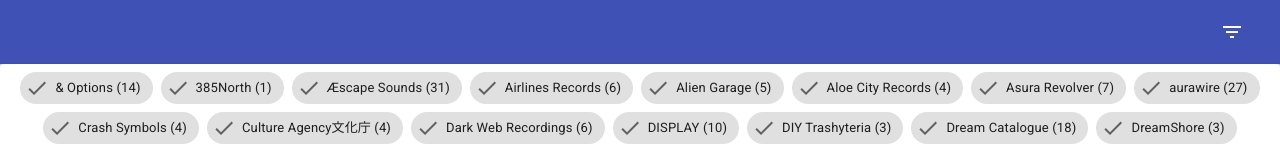
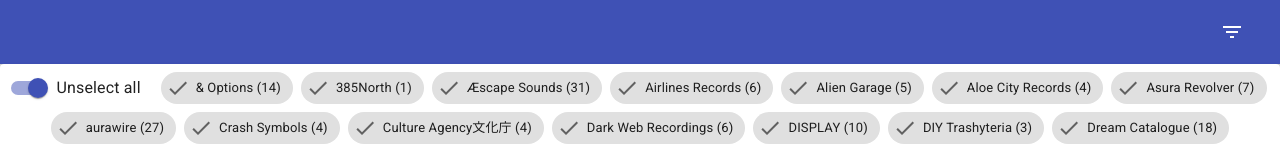
Before and after one commit to idleherb/vaporwave-merch-tracker, a React (Create React App) app in the folder frontend/: page / in a window 1280 px wide. Both pictures are taken after a click on the button 1232 px from the left and 32 px from the top of the page. Shown: the top 151 px of the page. Built offline with nearby package versions, Linux system fonts and the light colour scheme; data requests are answered from the project's data file.

Commit message:
Add select switch for all labels

```diff
--- a/frontend/src/App.jsx
+++ b/frontend/src/App.jsx
@@ -1,21 +1,24 @@
+import React, { useEffect, useState } from 'react';
+
+import { makeStyles } from '@material-ui/core/styles';
 import AppBar from '@material-ui/core/AppBar';
 import Card from '@material-ui/core/Card';
 import CardActionArea from '@material-ui/core/CardActionArea';
 import CardContent from '@material-ui/core/CardContent';
 import CardMedia from '@material-ui/core/CardMedia';
+import CheckIcon from '@material-ui/icons/Check';
 import Chip from '@material-ui/core/Chip';
+import Container from '@material-ui/core/Container';
+import CssBaseline from '@material-ui/core/CssBaseline';
+import FilterListIcon from '@material-ui/icons/FilterList';
+import FormControlLabel from '@material-ui/core/FormControlLabel';
+import Grid from '@material-ui/core/Grid';
+import IconButton from '@material-ui/core/IconButton';
 import LinearProgress from '@material-ui/core/LinearProgress';
-import Container from '@material-ui/core/Container';
-import Grid from '@material-ui/core/Grid';
+import Paper from '@material-ui/core/Paper';
+import Switch from '@material-ui/core/Switch';
+import Toolbar from '@material-ui/core/Toolbar';
 import Typography from '@material-ui/core/Typography';
-import Paper from '@material-ui/core/Paper';
-import Toolbar from '@material-ui/core/Toolbar';
-import CssBaseline from '@material-ui/core/CssBaseline';
-import CheckIcon from '@material-ui/icons/Check';
-import IconButton from '@material-ui/core/IconButton';
-import FilterListIcon from '@material-ui/icons/FilterList';
-import { makeStyles } from '@material-ui/core/styles';
-import React, { useEffect, useState } from 'react';
 
 import fetchMerchItems from './service/service';
 
@@ -64,6 +67,7 @@ function App() {
   const [initialized, setInitialized] = useState(false);
   const [showFilter, setShowFilter] = useState(false);
   const [merchItems, setMerchItems] = useState([]);
+  const [selectAll, setSelectAll] = useState(true);
   const [labels, setLabels] = useState({});
   const classes = useStyles();
 
@@ -94,6 +98,16 @@ function App() {
     setShowFilter(!showFilter);
   }
 
+  function handleChangeSelectAll(event) {
+    const selectAllNew = event.target.checked;
+    setSelectAll(selectAllNew);
+    const newLabels = { ...labels };
+    Object.keys(labels).forEach((label) => {
+      newLabels[label] = selectAllNew;
+    });
+    setLabels(newLabels);
+  }
+
   return initialized ? (
     <>
       <CssBaseline />
@@ -107,6 +121,12 @@ function App() {
           </Toolbar>
         </AppBar>
         <Paper className={`${classes.filterArea} ${showFilter ? '' : classes.hidden}`}>
+          <FormControlLabel
+            control={
+              <Switch checked={selectAll} onChange={handleChangeSelectAll} value="selectAll" color="primary" />
+            }
+            label={`${selectAll ? 'Unselect' : 'Select'} all`}
+          />
           {Object
             .keys(labels)
             .sort((a, b) => a.localeCompare(b))
@@ -144,7 +164,7 @@ function App() {
                   artist, artworkUrl, label, releaseDate, remainingCassettes, title, url,
                 } = item;
                 return (
-                  <a href={url} className={classes.card} target="_blank" rel="noopener noreferrer">
+                  <a key={url} href={url} className={classes.card} target="_blank" rel="noopener noreferrer">
                     <Card>
                       <CardActionArea className={classes.flex}>
                         <CardMedia
```
